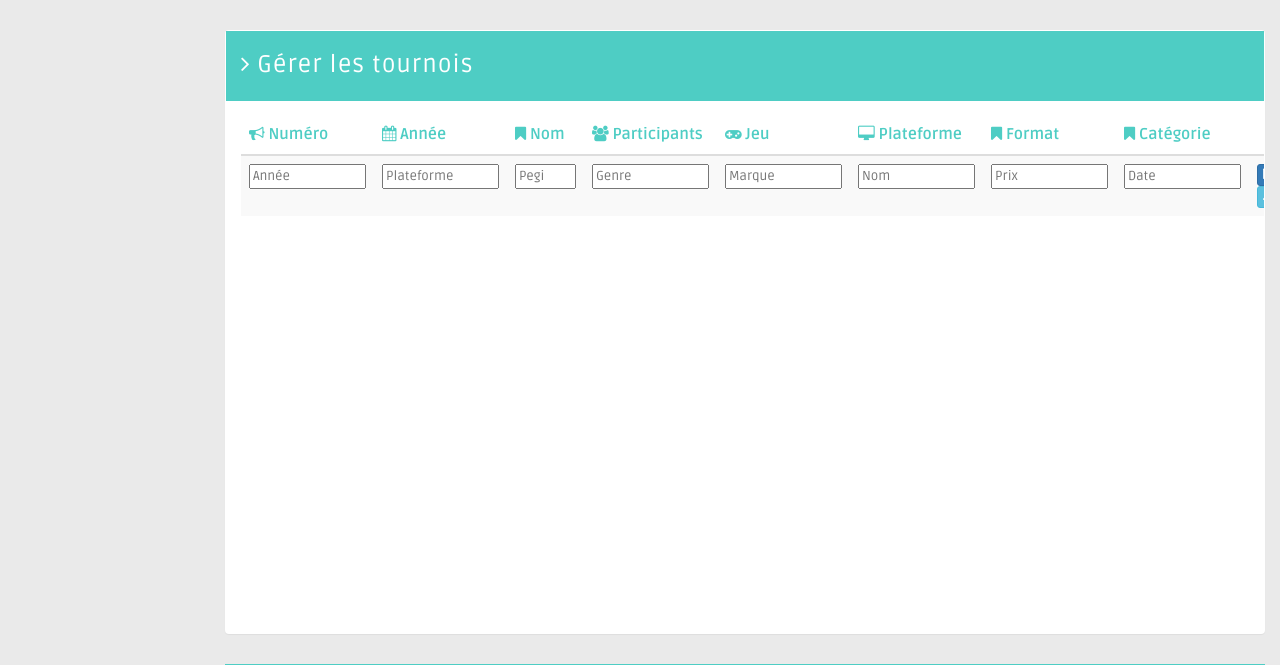
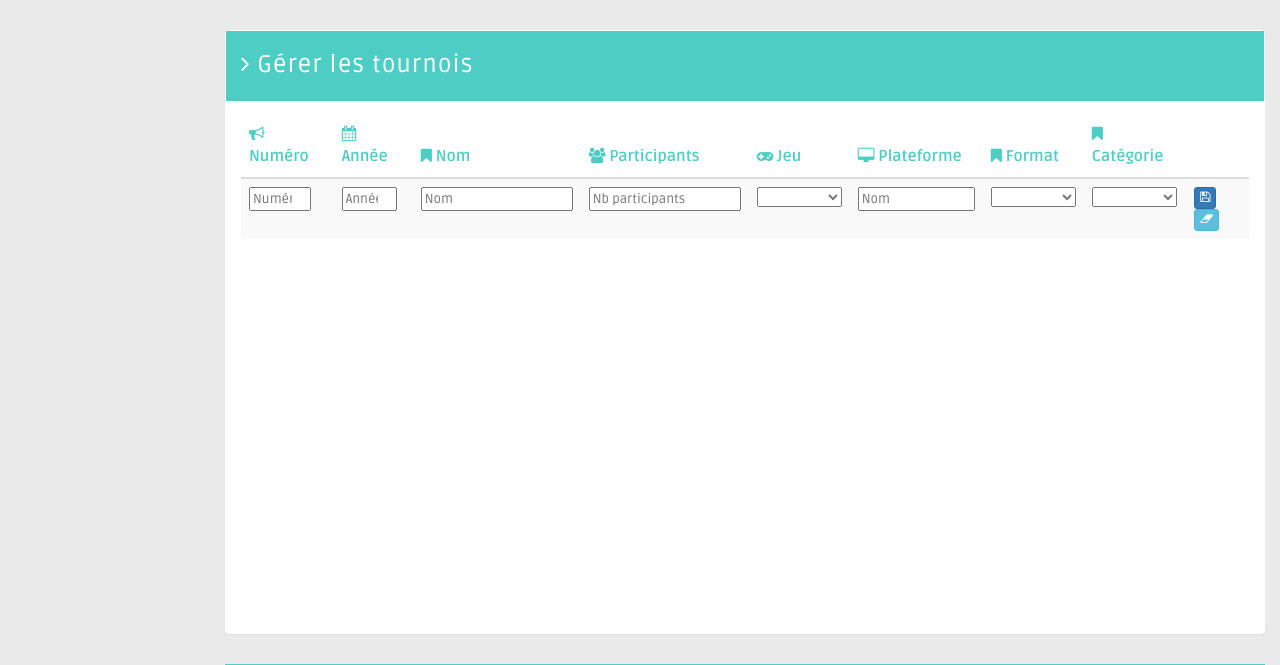
Before and after one commit to Les-Powers-Rangers/AgoraBo, a Symfony app: template templates/lesTournois.html.twig in a window 1280 px wide. Shown: the part 60-725 px from the top of the page. Run offline with Twig, Linux system fonts and the light colour scheme; the template is opened without the code that fills it, so the values that code supplies are empty; some libraries are stand-ins or nearby versions.

Commit message:
premier fix cellules pour ajouter/modifier un tournoi

```diff
--- a/templates/lesTournois.html.twig
+++ b/templates/lesTournois.html.twig
@@ -27,28 +27,29 @@
                 <tr>
                     <form action="{{ path('tournois_ajouter') }}" method="post">
                         <td>
-                            <input type="text" id="txtAnneeTournoi" name="txtAnneeTournois" size="15" required
-                                   minlength="4" maxlength="4" placeholder="Année" title="4 caractères"/>
+                            <input type="number" id="txtNumeroTournoi" name="txtNumeroTournoi" size="10" required
+                                min="1" max="65535" placeholder="Numéro" title="Numéro"/>
                         </td>
                         <td>
-                            <input type="text" id="txtLibPlateforme" name="txtLibPlateforme" size="15"
-                                   required minlength="1" maxlength="50" placeholder="Plateforme"
+                            <input type="number" id="txtAnneeTournoi" name="txtAnneeTournoi" size="10" required
+                                min="1900" max="2099" placeholder="Année" title="Année"/>
+                        </td>
+                        <td>
+                            <input type="text" id="txtNomTournoi" name="txtNomTournoi" size="20"
+                                   required minlength="1" maxlength="50" placeholder="Nom"
                                    title="De 1 à 50 caractères"/>
                         </td>
                         <td>
-                            <input type="text" id="txtLibPegi" name="txtLibPegi" size="7"
-                                   required minlength="1" maxlength="3" placeholder="Pegi"
-                                   title="De 1 à 3 caractères"/>
+                            <input type="number" id="txtNbParticipantsTournoi" name="txtNbParticipantsTournoi" size="8"
+                                   required min="1" maxlength="99" placeholder="Nb participants"
+                                   title="De 1 à 99"/>
                         </td>
                         <td>
-                            <input type="text" id="txtLibGenre" name="txtLibGenre" size="15"
-                                   required minlength="1" maxlength="50" placeholder="Genre"
-                                   title="De 1 à 50 caractères"/>
-                        </td>
-                        <td>
-                            <input type="text" id="txtLibMarque" name="txtLibMarque" size="15"
-                                   required minlength="1" maxlength="50" placeholder="Marque"
-                                   title="De 1 à 50 caractères"/>
+                            {% block liste_jv %}
+                                {% set tbObjects, name, size, idSelect, valueKey, nameKey =
+                                        tbJeuxVideo, 'lstJeux', 1, '', 'reference', 'nom' %}
+                                {{ include('liste.html.twig') }}
+                            {% endblock %}
                         </td>
                         <td>
                             <input type="text" id="txtLibNom" name="txtLibNom" size="15"
@@ -56,14 +57,12 @@
                                    title="De 1 à 50 caractères"/>
                         </td>
                         <td>
-                            <input type="text" id="txtLibPrix" name="txtLibPrix" size="15"
-                                   required minlength="1" maxlength="50" placeholder="Prix"
-                                   title="De 1 à 50 caractères"/>
+                            {% set tbObjects, name, size, idSelect = tbFormats, 'lstFormats', 1, '' %}
+                            {{ include('liste.html.twig') }}
                         </td>
                         <td>
-                            <input type="text" id="txtDateParution" name="txtDateParution" size="15"
-                                   required minlength="1" maxlength="50" placeholder="Date"
-                                   title="De 1 à 50 caractères"/>
+                            {% set tbObjects, name, size, idSelect = tbCategories, 'lstCategories', 1, '' %}
+                            {{ include('liste.html.twig') }}
                         </td>
                         <td>
                             <button class="btn btn-primary btn-xs" type="submit" name="cmdAction"
@@ -133,9 +132,6 @@
                     </tr>
                 {% endfor %}
 #}
-                <!--<?php
-                foreach ($tbJeuxVideo as $jeuVideo) {
-                ?>-->
                 </tbody>
             </table>
         </div><!-- fin div panel-body-->
```
Also changed, not shown: src/Controller/TournoisController.php (+8 -0 lines).
